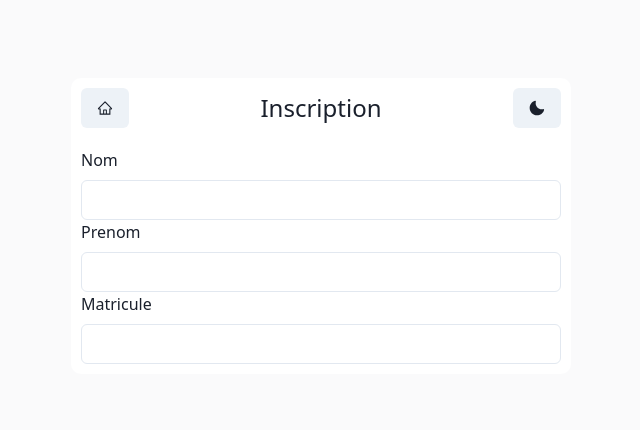
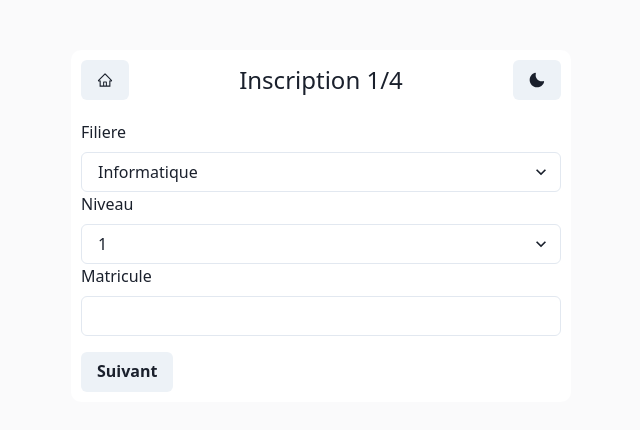
Before and after one commit to franktronics/campus-gestion, a Next.js app: page /inscription/etudiant in a window 1280 px wide. Shown: the part 174-604 px from the top of the page, without its empty margins (319-959 px from the left). Built offline with nearby package versions, Linux system fonts and the light colour scheme.

Commit message:
student form v1

```diff
--- a/pages/inscription/etudiant.tsx
+++ b/pages/inscription/etudiant.tsx
@@ -1,10 +1,12 @@
-import { Box, Flex, FormControl, Text, FormLabel, Input, useColorModeValue, Button, Center } from '@chakra-ui/react'
+import { Box, Flex, FormControl, Text, FormLabel, Input, useColorModeValue, Button, Center, HStack, PinInput, PinInputField, Badge, Select, Avatar } from '@chakra-ui/react'
 import type { NextPage } from 'next'
 import SwitchTheme from '../../components/generic/SwitchTheme'
 import { AiOutlineHome } from "react-icons/ai";
 import Link from 'next/link'
+import { useState } from 'react';
 
 const Signin: NextPage = () => {
+    const [state, setState] = useState<number>(1)
 
     return <>
         <Flex justifyContent="center" alignItems="center" bg={useColorModeValue('secondary', 'secondary_d')} w="100vw" h="100vh">
@@ -17,9 +19,36 @@ const Signin: NextPage = () => {
                             </Button>
                         </a>
                     </Link>
-                    <Text fontSize='2xl'>Inscription</Text>
+                    <Text fontSize='2xl'>Inscription {state}/4</Text>
                     <SwitchTheme/>
                 </Box>
+
+                {state === 1 && <Box>
+                    <FormControl>
+                        <FormLabel htmlFor='speciality'>Filiere</FormLabel>
+                        <Select defaultValue="Informatique" id='speciality'>
+                            <option value='Informatique'>Informatique</option>
+                            <option value='Gestion'>Gestion</option>
+                            <option value='Chimie'>Chimie</option>
+                        </Select>
+                    </FormControl>
+                    <FormControl>
+                        <FormLabel htmlFor='level'>Niveau</FormLabel>
+                        <Select defaultValue="1" id='level'>
+                            <option value='1'>1</option>
+                            <option value='2'>2</option>
+                            <option value='3'>3</option>
+                            <option value='4'>4</option>
+                            <option value='5'>5</option>
+                        </Select>
+                    </FormControl>
+                    <FormControl>
+                        <FormLabel htmlFor='mat'>Matricule</FormLabel>
+                        <Input id='mat' type='text' />
+                    </FormControl>
+                </Box>}
+
+                {state === 2 && <Box>
                     <FormControl>
                         <FormLabel htmlFor='name'>Nom</FormLabel>
                         <Input id='name' type='text' />
@@ -29,9 +58,51 @@ const Signin: NextPage = () => {
                         <Input id='firstname' type='text' />
                     </FormControl>
                     <FormControl>
-                    <FormLabel htmlFor='mat'>Matricule</FormLabel>
-                    <Input id='mat' type='text' />
+                        <FormLabel htmlFor='birthday'>Data de naissance</FormLabel>
+                        <HStack id='birthday'>
+                            <PinInput>
+                                <PinInputField />
+                                <PinInputField />
+                            </PinInput>
+                            <Box as="span">-</Box>
+                            <PinInput>
+                                <PinInputField />
+                                <PinInputField />
+                            </PinInput>
+                            <Box as="span">-</Box>
+                            <PinInput>
+                                <PinInputField />
+                                <PinInputField />
+                                <PinInputField />
+                                <PinInputField />
+                            </PinInput>
+                        </HStack>
                     </FormControl>
+                    <FormControl>
+                        <FormLabel htmlFor='bornat'>Lieu de naissance</FormLabel>
+                        <Input id='bornat' type='text' />
+                    </FormControl>
+                </Box>}
+
+                {state === 3 && <Box>
+                    <Center>
+                        <Avatar size='2xl' name='Nom Default' src='https://bit.ly/dan-abramov' />
+                    </Center>
+                    <Center><Text fontSize="xl">Pseudonyme</Text></Center>
+                    <FormControl mt="20px">
+                        <Center><Input id='pseudo' type='text' maxW="200px" placeholder='Pseudonyme'/></Center>
+                    </FormControl>
+
+                </Box>}
+
+                <Flex justifyContent="space-between">
+                    {state > 1 && <Button mt="4" onClick={() => {if(state > 1) setState(s => s - 1)}}>
+                        Precedent
+                    </Button>}
+                    {state < 4 && <Button mt="4" onClick={() => {if(state < 4) setState(s => s + 1)}}>
+                        Suivant
+                    </Button>}
+                </Flex>
             </Box>
         </Flex>
     </>
```
Lines whose indentation alone changed are shown as unchanged.
